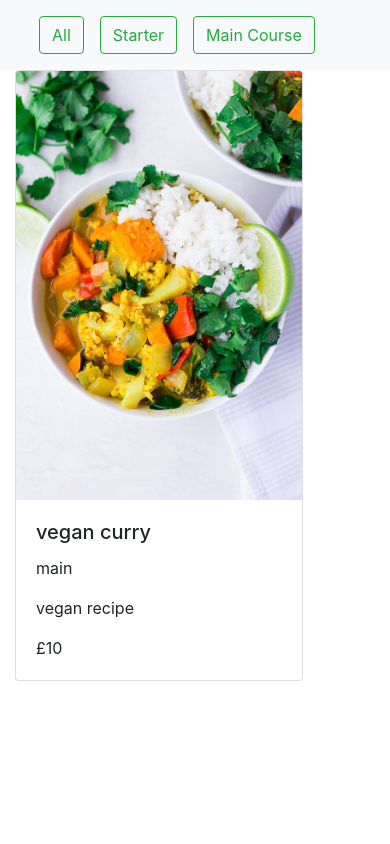
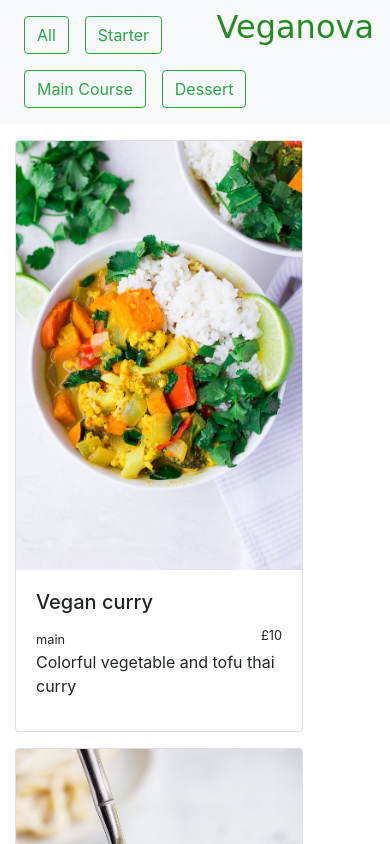
Before and after one commit to tubapolat/kodluyoruzilkrepo, a plain HTML site: page veganCuisine/index.html in a window 390 px wide. Shown: the top 844 px of the page. Drawn offline with nearby package versions, Linux system fonts and the light colour scheme.

Commit message:
adding menu data and category filtering

```diff
--- a/veganCuisine/index.html
+++ b/veganCuisine/index.html
@@ -12,10 +12,10 @@
 </head>
 
 <body>
-    <nav class="navbar navbar-light bg-light">
-        <form id="navForm" class="container-fluid justify-content-start">
-
-        </form>
+    <nav class="navbar navbar-expand-sm navbar-light bg-light">
+        <div id="navForm" class="container-fluid justify-content-start" style="display: block;">
+            <h2 class="logo">Veganova</h2>
+        </div>
     </nav>
     <div class="container">
         <div id="cardList" class="row">
--- a/veganCuisine/vegan.css
+++ b/veganCuisine/vegan.css
@@ -0,0 +1,5 @@
+.logo {
+    float: right;
+    font-family: cursive;
+    color: forestgreen;
+}
--- a/veganCuisine/vegan.js
+++ b/veganCuisine/vegan.js
@@ -1,44 +1,78 @@
+const MENUS = [
+    { id: 1, imgUrl: 'img/curry.jpg', title: 'Vegan curry', category: 'main', desc: 'Colorful vegetable and tofu thai curry', price: '£10' },
+    { id: 2, imgUrl: 'img/alfredo.jpg', title: 'Vegan Alfredo pasta', category: 'main', desc: 'Super creamy alfredo pasta served with vegan parmesan', price: '£10' },
+    { id: 3, imgUrl: 'img/lentilLoaf.jpg', title: 'Lentil loaf', category: 'main', desc: 'served with BBQ gravy', price: '£10' },
+    { id: 4, imgUrl: 'img/risotto.jpg', title: 'Mushroom risotto', category: 'main', desc: 'Super creamy rissotto and wild mushrooms', price: '£10' },
+    { id: 5, imgUrl: 'img/sourTofu.jpg', title: 'Sour and sweet tofu', category: 'main', desc: 'Served with basmati rice', price: '£10' },
+    { id: 6, imgUrl: 'img/stirFry.jpg', title: 'Vegan stir Fry', category: 'main', desc: 'Thai stir fry with colorful vegetables', price: '£10' },
+    { id: 7, imgUrl: 'img/caliuflower.jpg', title: 'Bang Bang cauliflower', category: 'starter', desc: 'Sticky and spicy korean style cauliflower', price: '£6' },
+    { id: 8, imgUrl: 'img/chickpea.jpg', title: 'Chickpea salad', category: 'starter', desc: 'Served with limon and olive oil dressing', price: '£6' },
+    { id: 9, imgUrl: 'img/eggplant.jpg', title: 'Vegan eggplant parmesan', category: 'starter', desc: 'Crispy eggplant with vegan parmesan', price: '£6' },
+    { id: 10, imgUrl: 'img/potato.jpg', title: 'Potato wedges', category: 'starter', desc: 'Super crispy ans spicy potato', price: '£6' },
+    { id: 11, imgUrl: 'img/tembeh.jpg', title: 'Marinated tembeh', category: 'starter', desc: 'Served with homemade bread', price: '£6' },
+    { id: 12, imgUrl: 'img/cheesecake.jpg', title: 'Vegan pumpkin cheesecake', category: 'dessert', desc: 'Served with vegan ice cream', price: '£5' },
+    { id: 13, imgUrl: 'img/chocolateMuffins.jpg', title: 'Chocolate muffin', category: 'dessert', desc: 'Served with vegan ice cream', price: '£5' },
+    { id: 14, imgUrl: 'img/coffeeCake.jpg', title: 'Coffee cake', category: 'dessert', desc: 'Served with vegan ice cream', price: '£5' },
+    { id: 15, imgUrl: 'img/stickyBuns.jpg', title: 'Sticky Buns', category: 'dessert', desc: 'Super cruchy nuts top', price: '£5' }
+
+];
+
 const navFormHTML = document.getElementById('navForm');
 //<button class="btn btn-outline-success me-2" type="button">Main button</button>
 const allMenuButtonHTML = document.createElement('button');
 allMenuButtonHTML.classList.add("btn", "btn-outline-success", "m-2");
 allMenuButtonHTML.innerHTML = 'All';
 allMenuButtonHTML.onclick = () => {
-    console.log('all');
+    renderMenusHTML(MENUS);
 }
 
 const starterMenuButtonHTML = document.createElement('button');
 starterMenuButtonHTML.classList.add("btn", "btn-outline-success", "m-2");
 starterMenuButtonHTML.innerHTML = 'Starter';
 starterMenuButtonHTML.onclick = () => {
-    console.log('Starter');
+    const starters = MENUS.filter(menu => menu.category === 'starter');
+    renderMenusHTML(starters);
 }
 
 const mainMenuButtonHTML = document.createElement('button');
 mainMenuButtonHTML.classList.add("btn", "btn-outline-success", "m-2");
 mainMenuButtonHTML.innerHTML = 'Main Course';
 mainMenuButtonHTML.onclick = () => {
-    console.log('Main');
+    const mainCourses = MENUS.filter(menu => menu.category === 'main');
+    renderMenusHTML(mainCourses);
+}
+const dessertMenuButtonHTML = document.createElement('button');
+dessertMenuButtonHTML.classList.add("btn", "btn-outline-success", "m-2");
+dessertMenuButtonHTML.innerHTML = 'Dessert';
+dessertMenuButtonHTML.onclick = () => {
+    const desserts = MENUS.filter(menu => menu.category === 'dessert');
+    renderMenusHTML(desserts);
 }
 
 //add all menu buttons
 navFormHTML.append(allMenuButtonHTML);
 navFormHTML.append(starterMenuButtonHTML);
 navFormHTML.append(mainMenuButtonHTML);
+navFormHTML.append(dessertMenuButtonHTML);
 
 const cardListHTML = document.getElementById('cardList');
 const cardHTML = (card) => `
-            <div id=${card.id} class="col-sm-6">
-                <div class="card" style="width: 18rem;">
+            <div id=${card.id} class="col-sm-4 mt-3" >
+                <div class="card" style="width: 18rem; height:37rem">
                     <img src=${card.imgUrl} class="card-img-top" alt=${card.title}>
                     <div class="card-body">
                         <h5 class="card-title">${card.title}</h5>
-                        <p class="card-text">${card.category}</p>
+                        <div>
+                            <small class="card-text">${card.category}</small>
+                            <small class="card-text" style="float:right;">${card.price}</small>
+                        </div>
                         <p class="card-text">${card.desc}</p>
-                        <p class="card-text">${card.price}</p>
                     </div>
                 </div>
             </div>
             `
 
-cardListHTML.innerHTML = (cardHTML({ id: 1, imgUrl: 'img/curry.jpg', title: 'vegan curry', category: 'main', desc: 'vegan recipe', price: '£10' }));
+const renderMenusHTML = (menuArray) => {
+    cardListHTML.innerHTML = menuArray.map(menu => cardHTML(menu)).join('');
+}
+renderMenusHTML(MENUS);
```
Also changed, not shown: veganCuisine/data.js (deleted, +0 -15 lines), veganCuisine/img/alfredo.jpg (added), veganCuisine/img/caliuflower.jpg (added), veganCuisine/img/cheesecake.jpg (added), veganCuisine/img/chickpea.jpg (added), veganCuisine/img/chocolateMuffins.jpg (added), veganCuisine/img/coffeeCake.jpg (added), veganCuisine/img/eggplant.jpg (added), veganCuisine/img/lentilLoaf.jpg (added), veganCuisine/img/potato.jpg (added), veganCuisine/img/risotto.jpg (added), veganCuisine/img/sourTofu.jpg (added), veganCuisine/img/stickyBuns.jpg (added), veganCuisine/img/stirFry.jpg (added), 1 more files.
